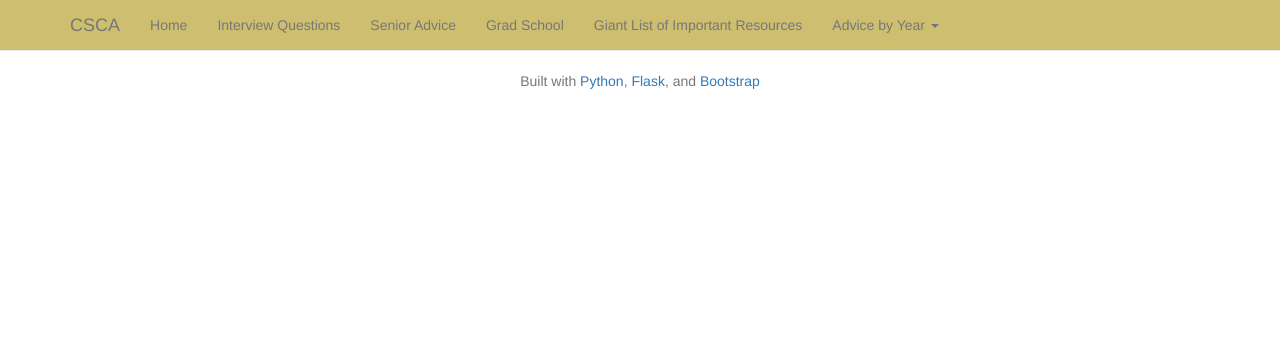
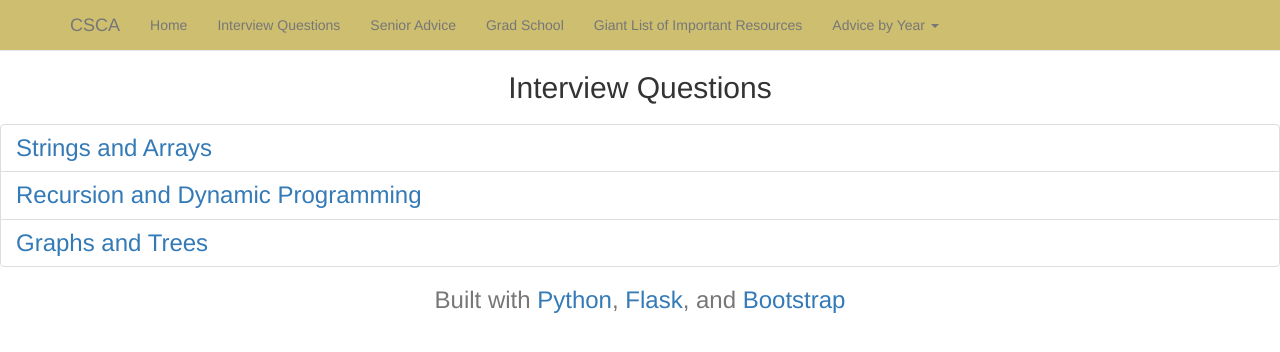
Before and after one commit to zachjanicki/cs_career_advice, a Flask app: page /interview-questions/ in a window 1280 px wide. Shown: the top 352 px of the page. Run offline with Flask 2, Linux system fonts and the light colour scheme; some libraries are stand-ins or nearby versions.

Commit message:
more html pages added, starting work on interview-questions section

```diff
--- a/main.py
+++ b/main.py
@@ -11,11 +11,32 @@
 
 @app.route('/resources/')
 def resources():
+	coding_question_sites = {
+	"HackerRank": "https://www.hackerrank.com/",
+	"LeetCode": "https://leetcode.com/",
+	"Project Euler": "https://projecteuler.net/"
+
+
+	}
 	return render_template("resources.html")
 
 @app.route('/interview-questions/')
 def interview_questions():
 	return render_template("interviewQuestions.html")
+
+@app.route('/interview-questions/Strings-And-Arrays')
+def strings_and_arrays_questions():
+	return render_template("StringsAndArrays.html")
+
+@app.route('/interview-questions/recursion-and-DP')
+def recursion_and_DP():
+	return render_template("recursionAndDP.html")
+
+@app.route('/interview-questions/graphs')
+def graphs():
+	return render_template("graphs.html")
+
+
 @app.route('/grad-school/')
 def grad_school():
 	return render_template("gradSchool.html")
--- a/templates/freshmanAdvice.html
+++ b/templates/StringsAndArrays.html
@@ -2,7 +2,6 @@
 
 {% extends "layout.html" %}
 {% block content %}
-<h2 align = "center"> {{ year }} advice <h3>
 
 
 
--- a/templates/juniorAdvice.html
+++ b/templates/graphs.html
@@ -2,7 +2,6 @@
 
 {% extends "layout.html" %}
 {% block content %}
-<h2 align = "center"> {{ year }} advice <h3>
 
 
 
--- a/templates/interviewQuestions.html
+++ b/templates/interviewQuestions.html
@@ -2,6 +2,19 @@
 
 {% extends "layout.html" %}
 {% block content %}
+<h2 align = "center"> Interview Questions <h3>
+
+<ul class="list-group">
+    <li class="list-group-item">
+        <a href = "/interview-questions/Strings-And-Arrays" target="_blank"> Strings and Arrays </a>
+    </li>
+  <li class="list-group-item">
+      <a href = "/interview-questions/recursion-and-DP" target="_blank"> Recursion and Dynamic Programming </a>
+  </li>
+  <li class="list-group-item">
+      <a href = "/interview-questions/graphs" target="_blank"> Graphs and Trees </a>
+    </li>
+</ul>
 
 
 
--- a/templates/sophomoreAdvice.html
+++ b/templates/recursionAndDP.html
@@ -2,7 +2,6 @@
 
 {% extends "layout.html" %}
 {% block content %}
-<h2 align = "center"> {{ year }} advice <h3>
 
 
 
```
